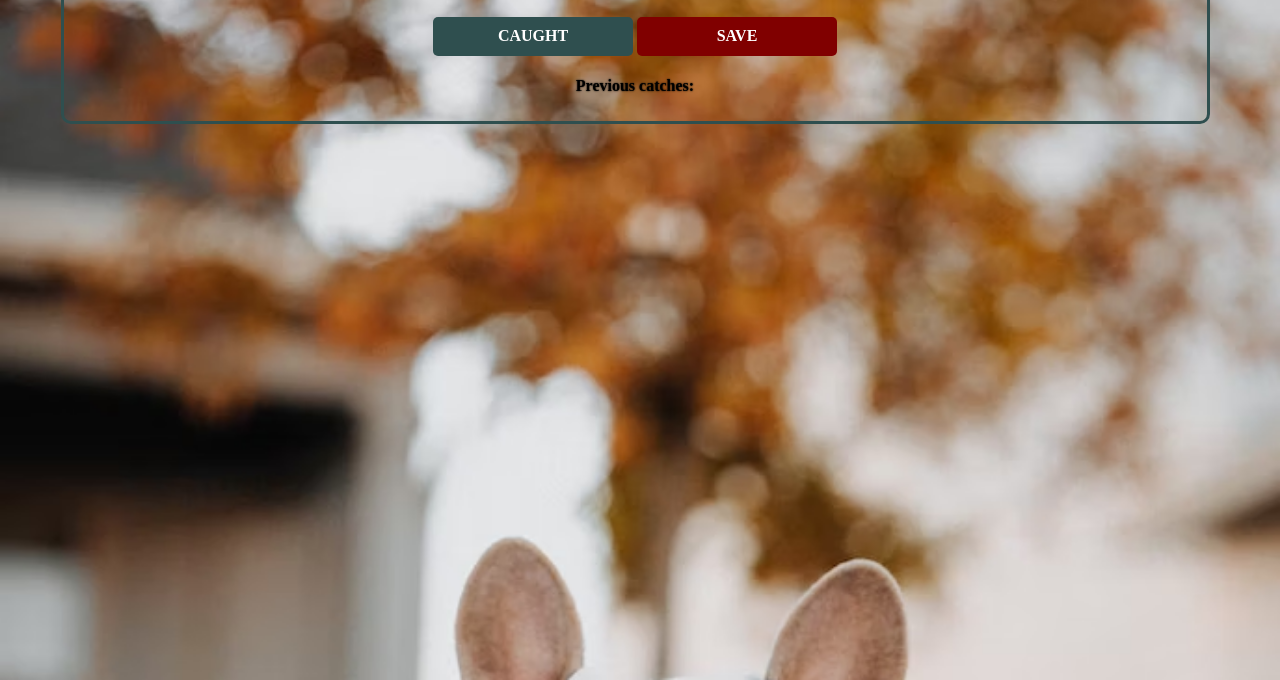
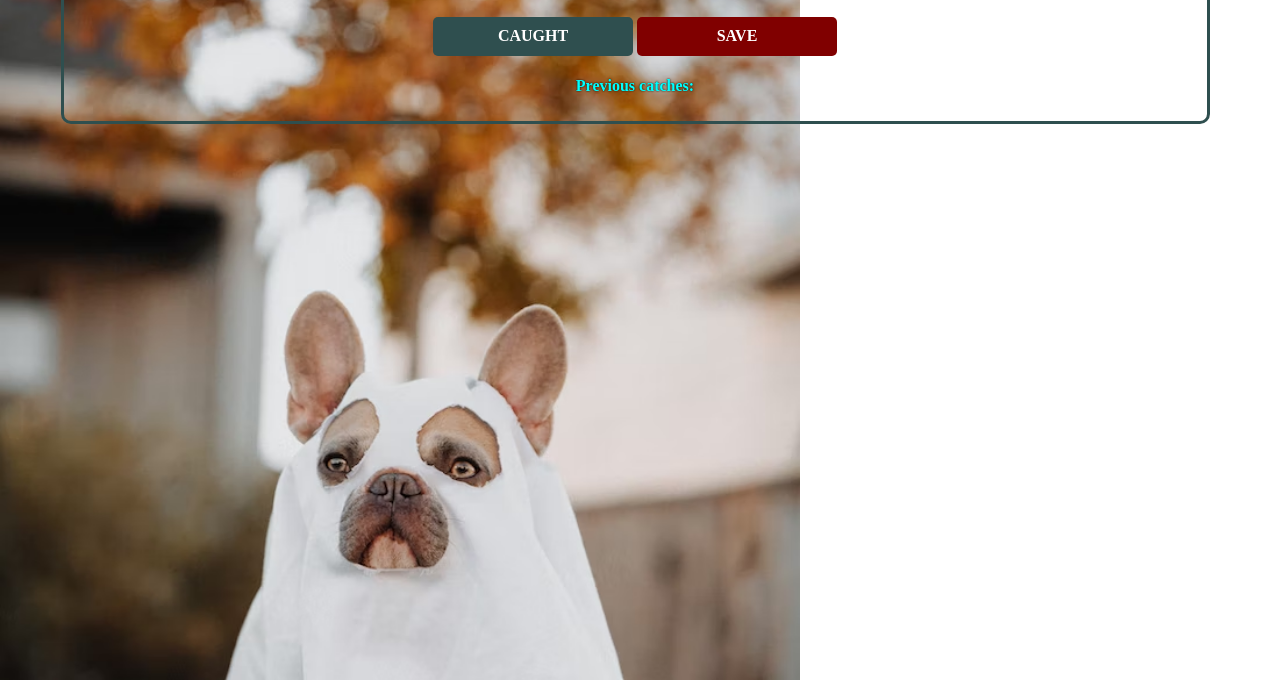
Before and after one commit to Dgibson89/ghosts-caught, a plain HTML site: page index.html in a window 1280 px wide. Shown: the part 120-800 px from the top of the page. Drawn offline with nearby package versions, Linux system fonts and the light colour scheme.

Commit message:
Update index.css

```diff
--- a/index.css
+++ b/index.css
@@ -1,13 +1,14 @@
 body {
     background-image: url("ghost.avif");
     height: 100vh;
-    background-size: cover;
-    //background-repeat: no-repeat;
+    background-size: 100vh;
+    background-repeat: no-repeat;
     font-family: Ubuntu, Cantarell, 'Open Sans', 'Helvetica Neue', sans-serif, -apple-system, BlinkMacSystemFont, 'Segoe UI', Roboto, Oxygen,;
     font-weight: bold;
     text-align: center;
     text-shadow: 0 0 2px black;
     padding: 0 10px 0 0;
+    color: cyan;
 }
 
 .container {
```
